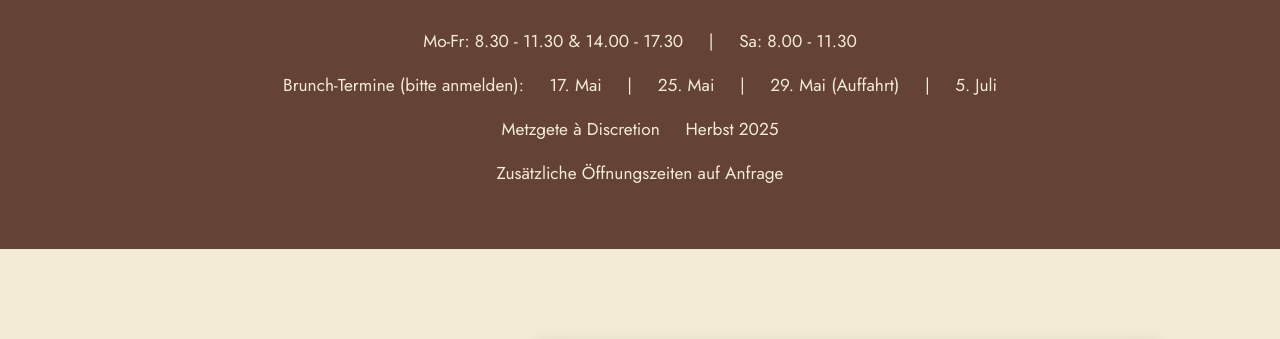
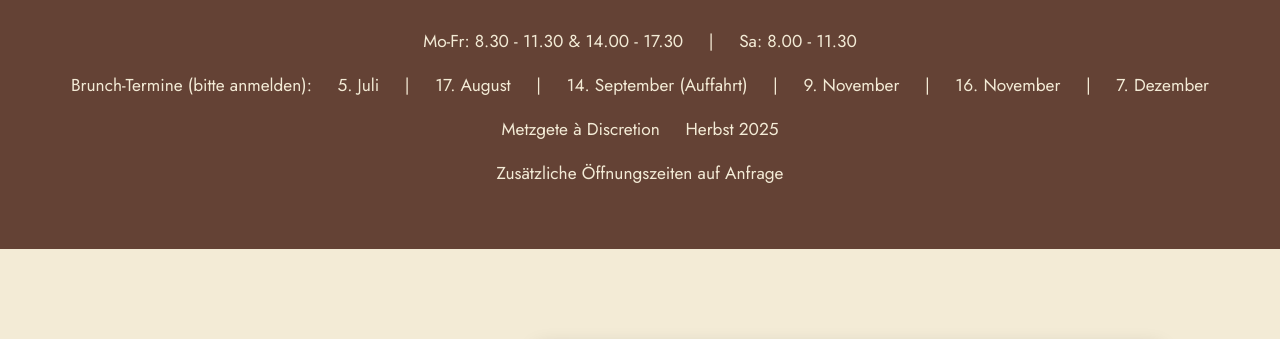
Before and after one commit to schoenauandwil/schoenauandwil.github.io, a plain HTML site: page index.html in a window 1280 px wide. Shown: the part 399-738 px from the top of the page. Drawn offline with Linux system fonts and the light colour scheme; grey boxes are pictures that could not be loaded; files whose address does not match are found by name.

Commit message:
Neue Brunchdaten

```diff
--- a/index.html
+++ b/index.html
@@ -34,13 +34,17 @@
                     <p>
                         Brunch-Termine (bitte anmelden):
                     </p>
-                    <p>17. Mai</p>
+                    <p>5. Juli</p>
                     <p class="invis-on-column light">|</p>
-                    <p>25. Mai</p>
+                    <p>17. August</p>
                     <p class="invis-on-column light">|</p>
-                    <p>29. Mai (Auffahrt)</p>
+                    <p>14. September (Auffahrt)</p>
                     <p class="invis-on-column light">|</p>
-                    <p>5. Juli</p>
+                    <p>9. November</p>
+                    <p class="invis-on-column light">|</p>
+                    <p>16. November</p>
+                    <p class="invis-on-column light">|</p>
+                    <p>7. Dezember</p>
                 </div>
                 <!--
                     BRUNCH-DATEN
```
